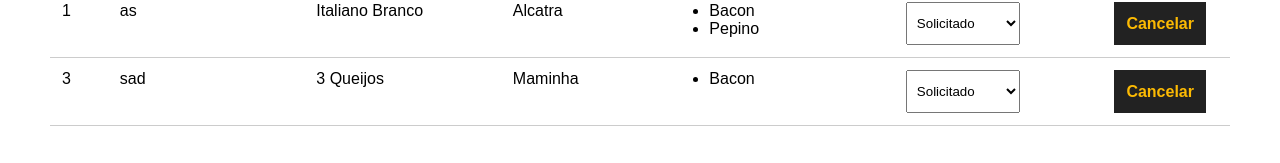
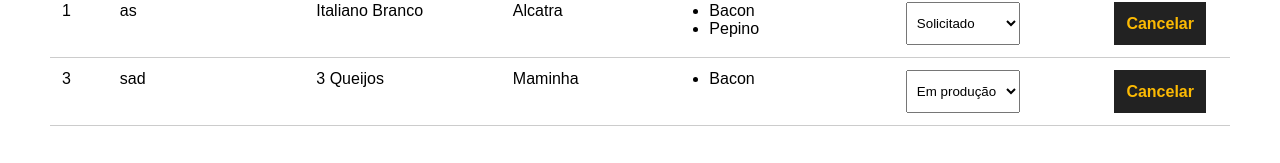
Before and after one commit to Lucassimon98/Make-Your-Burger, a Vue app: page /pedidos in a window 1280 px wide. Shown: the part 261-424 px from the top of the page. Built offline with nearby package versions, Linux system fonts and the light colour scheme; data requests are answered from the project's data file.

Commit message:
Update de dados

```diff
--- a/db/db.json
+++ b/db/db.json
@@ -96,7 +96,7 @@
       "opcionais": [
         "Bacon"
       ],
-      "status": "Solicitado",
+      "status": "Em produção",
       "id": 3
     }
   ]
--- a/src/components/Dashboard.vue
+++ b/src/components/Dashboard.vue
@@ -21,9 +21,9 @@
                         </ul>
                     </div>
                     <div>
-                        <select name="status" class="status">
+                        <select name="status" class="status" @change="updateBurger($event, burger.id)">
                             <option value="">Selecione</option>
-                            <option v-for="s in status" :key="s.id" value="s.tipo" :selected="burger.status == s.tipo">{{ s.tipo }}</option>
+                            <option v-for="s in status" :key="s.id" :value="s.tipo" :selected="burger.status == s.tipo">{{ s.tipo }}</option>
                         </select>
                     </div>
                     <button class="delete-btn" @click="deleteBurger(burger.id)">Cancelar</button>
@@ -67,6 +67,19 @@
             //msg
 
             this.getPedidos();
+        },
+        async updateBurger(event, id) {
+            const option = event.target.value;
+
+            const dataJson = JSON.stringify({ status: option});
+
+            const req = await fetch("http://localhost:3000/burgers/"+id, {
+                method: "PATCH",
+                headers: {"Content-Type": "application/json"},
+                body: dataJson
+            });
+
+            const res = await req.json();
         }
     },
     mounted() {
```
